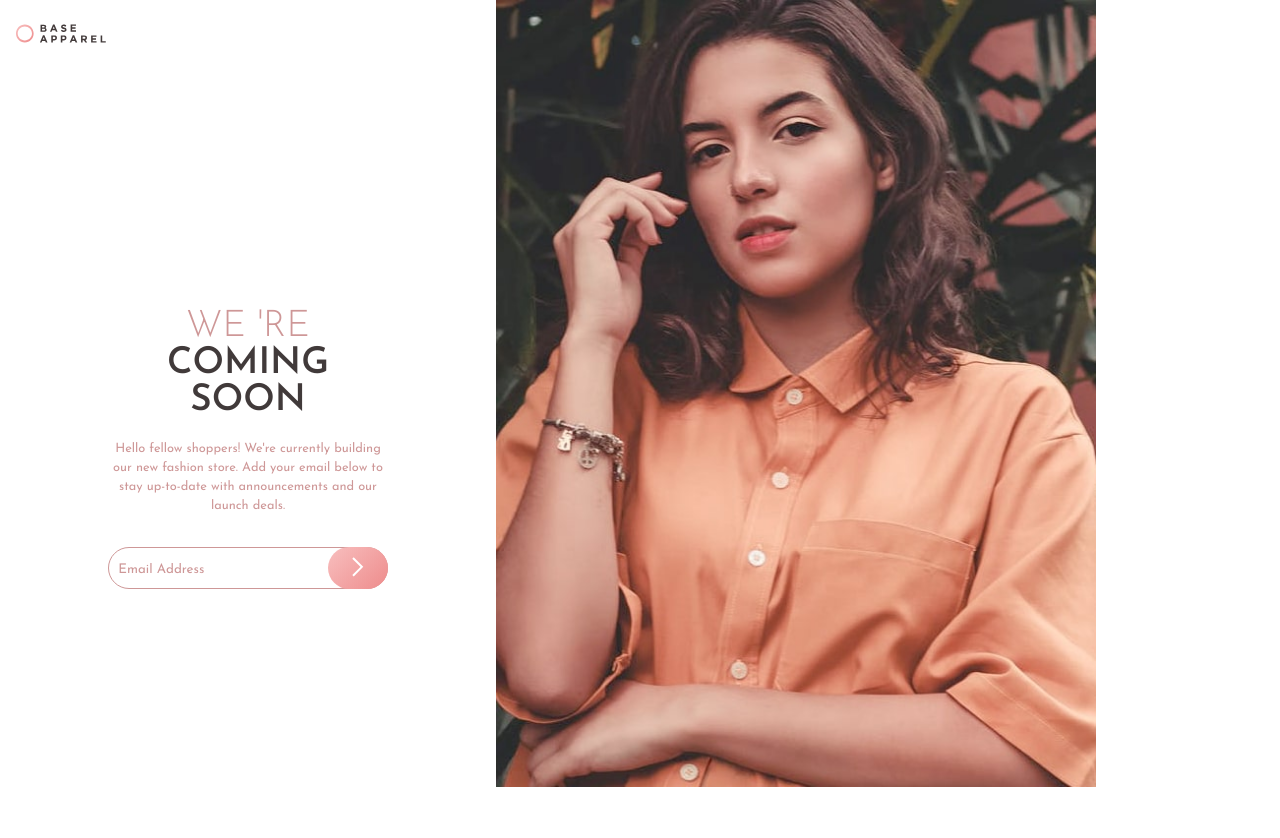
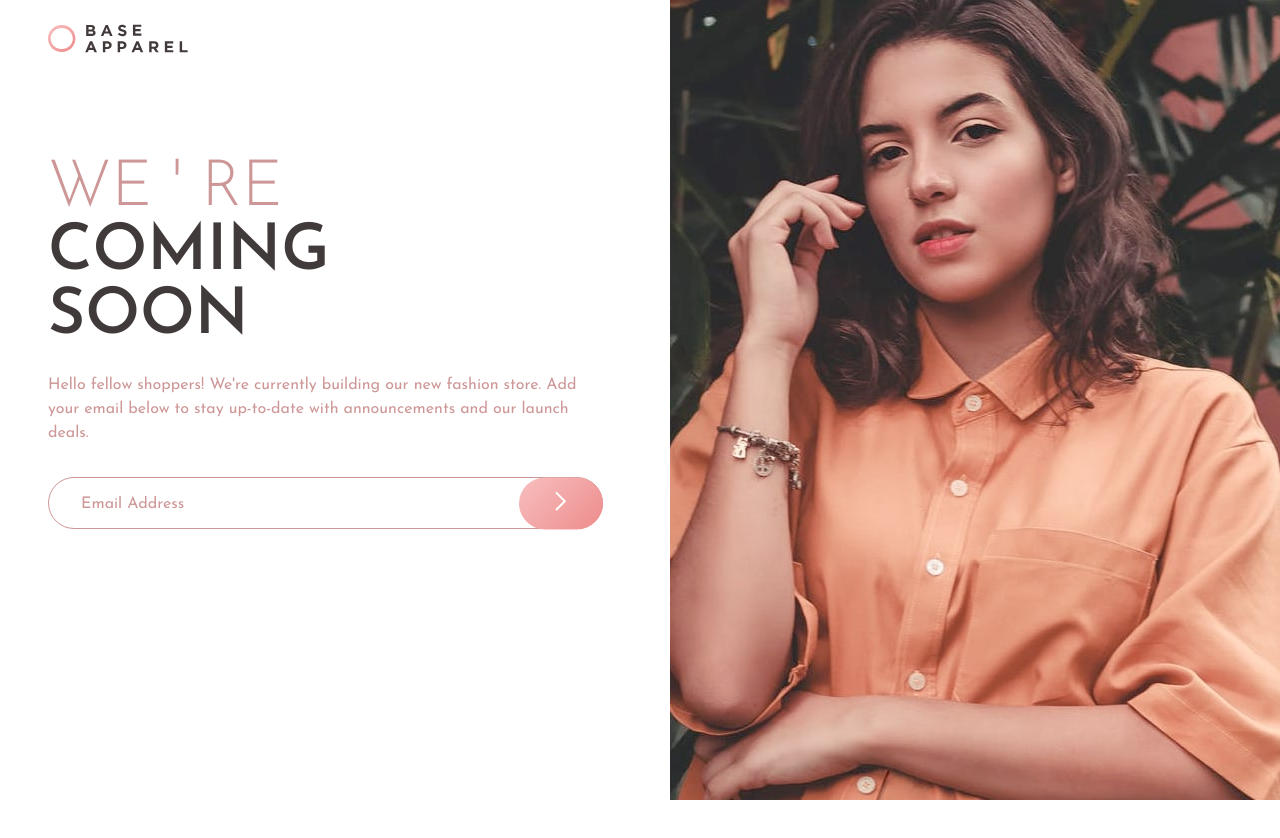
Before and after one commit to juanma1331/base-apparel-coming-soon, a website built with Vite: page index.html in a window 1280 px wide. Built offline with nearby package versions, Linux system fonts and the light colour scheme.

Commit message:
component finished

```diff
--- a/index.html
+++ b/index.html
@@ -28,12 +28,12 @@
     </style>
   </head>
   <body>
-    <section class="hero">
+    <section class="hero container">
       <div class="hero__logo hero__container">
         <img src="./src/images/logo.svg" alt="" />
       </div>
 
-      <img
+      <!-- <img
         class="hero__img hide-for-desktop"
         src="./src/images/hero-mobile.jpg"
         alt=""
@@ -42,11 +42,20 @@
         class="hero__img hide-for-mobile"
         src="./src/images/hero-desktop.jpg"
         alt=""
-      />
+      /> -->
+
+      <picture class="hero__img">
+        <source
+          srcset="./src/images/hero-desktop.jpg"
+          media="(min-width: 1024px)"
+          type="image/jpg"
+        />
+        <img src="./src/images/hero-mobile.jpg" alt="" />
+      </picture>
 
       <div class="hero__intro hero__container">
         <div class="hero__title">
-          <span>WE 'RE</span>
+          <span>WE ' RE</span>
           <span>COMING SOON</span>
         </div>
 
@@ -57,10 +66,16 @@
         </p>
 
         <form id="subscribe-form" action="" class="hero__email-form">
-          <input type="email" placeholder="Email Address" />
+          <input
+            id="email-input"
+            name="email"
+            type="email"
+            placeholder="Email Address"
+          />
           <button type="submit">
             <img src="./src/images/icon-arrow.svg" alt="" />
           </button>
+          <p id="email-error-msg">Please provide a valid email.</p>
         </form>
       </div>
     </section>
--- a/src/js/main.js
+++ b/src/js/main.js
@@ -0,0 +1,11 @@
+const emailForm = document.querySelector("#subscribe-form");
+const emailInput = document.querySelector("#email-input");
+const errorMsg = document.querySelector("#email-error-msg");
+
+emailForm.addEventListener("submit", (e) => {
+  e.preventDefault();
+  const inputValue = emailInput.value;
+  if (!inputValue.includes("@") || !inputValue.includes(".")) {
+    errorMsg.classList.toggle("invalid");
+  }
+});
--- a/src/scss/_01-settings.scss
+++ b/src/scss/_01-settings.scss
@@ -12,7 +12,7 @@ $fontBold: 600;
 
 /* Breakpoints */
 $breakpoints-up: (
-  "medium": 4em,
+  "medium": 40em,
   "large": 64em,
   "xlarge": 87.5em,
 );
--- a/src/scss/_02-general.scss
+++ b/src/scss/_02-general.scss
@@ -17,4 +17,5 @@ body {
   font-family: "Josefin Sans", sans-serif;
   font-weight: $fontRegular;
   font-size: 1rem;
+  overflow: hidden;
 }
--- a/src/scss/_03-hero.scss
+++ b/src/scss/_03-hero.scss
@@ -1,45 +1,99 @@
 .hero {
+  padding-bottom: 2em;
   @include apply-up(large) {
     display: grid;
     grid-template-areas:
       "logo image"
       "intro image";
+    padding-bottom: 0;
+    grid-template-rows: auto 800px;
+    grid-template-columns: 1fr 610px;
+    grid-column-gap: 4.2em;
+  }
+  @include apply-up(xlarge) {
+    grid-column-gap: 12em;
   }
 
-  padding-bottom: 2em;
   &__container {
-    padding-left: 1em;
-    padding-right: 1em;
+    padding-left: 2em;
+    padding-right: 2em;
+    @include apply-up(medium) {
+      padding-left: 10em;
+      padding-right: 10em;
+    }
+    @include apply-up(large) {
+      padding-left: 3em;
+      padding-right: 0;
+    }
+    @include apply-up(xlarge) {
+      padding-left: 10em;
+      padding-right: 0;
+    }
   }
 
   &__logo {
+    grid-area: logo;
     padding-top: 1.5em;
     padding-bottom: 1.5em;
-    grid-area: logo;
+
+    @include apply-up(large) {
+      max-width: 100%;
+    }
 
     img {
       width: 90px;
+      display: block;
+      @include apply-up(medium) {
+        margin: 0 auto;
+      }
+      @include apply-up(large) {
+        margin: 0;
+        width: 140px;
+      }
     }
   }
 
   &__img {
     grid-area: image;
+    img {
+      display: block;
+      margin: 0 auto;
+      width: 375px;
+      height: 250px;
+
+      @include apply-up(large) {
+        width: 610px;
+        height: 800px;
+      }
+    }
     @include apply-up(large) {
-      width: 600px;
+      max-width: 100%;
     }
   }
 
   &__intro {
     margin-top: 2.5em;
     grid-area: intro;
+
+    @include apply-up(large) {
+      margin-top: 5em;
+    }
   }
 
   &__title {
     text-align: center;
 
+    @include apply-up(large) {
+      text-align: left;
+    }
+
     > span {
       display: block;
       font-size: 2.3rem;
+
+      @include apply-up(large) {
+        font-size: 4rem;
+      }
 
       &:first-child {
         font-weight: $fontLight;
@@ -51,25 +105,30 @@
         margin: 0 auto;
         font-weight: $fontBold;
         color: $darkGrayishRed;
+
+        @include apply-up(large) {
+          margin: 0;
+        }
       }
     }
   }
 
   &__text {
-    max-width: 34ch;
-    text-align: center;
     margin-top: 1.5em;
-    margin-left: auto;
-    margin-right: auto;
     line-height: 1.5;
     font-size: 0.8rem;
     color: $desaturatedRed;
+    text-align: center;
+
+    @include apply-up(large) {
+      text-align: left;
+      font-size: 1rem;
+    }
   }
 
   &__email-form {
-    width: 280px;
     position: relative;
-    margin: 2em auto 0 auto;
+    margin: 2em 0;
 
     input[type="email"],
     button {
@@ -82,25 +141,49 @@
     input[type="email"] {
       width: 100%;
       height: 42px;
-      padding: 0.7em;
+      padding-left: 2em;
+      padding-right: 0.7em;
       border: 1px solid $desaturatedRed;
       border-radius: 50px;
       color: $desaturatedRed;
+      @include apply-up(large) {
+        height: 52px;
+        font-size: 1rem;
+      }
     }
     input[type="email"]:focus {
       outline: none;
       border: 2px solid $desaturatedRed;
     }
     button {
+      position: absolute;
+      right: 0;
+      top: 46%;
       height: 42px;
       width: 60px;
-      position: absolute;
-      right: 0;
-      top: 50%;
-      transform: translateY(-50%);
-
+      transform: translateY(-80%);
       border-radius: 50px;
       background: linear-gradient(135deg, hsl(0, 80%, 86%), hsl(0, 74%, 74%));
+      cursor: pointer;
+      @include apply-up(large) {
+        height: 52px;
+        width: 84px;
+        top: 50%;
+      }
+    }
+    button:hover {
+      box-shadow: 1px 10px 16px -16px rgba(0, 0, 0, 0.75);
+    }
+    p {
+      color: $desaturatedRed;
+      font-size: 1.1rem;
+      font-size: $fontRegular;
+      margin-top: 0.8em;
+      padding-left: 1.7em;
+      visibility: hidden;
+    }
+    .invalid {
+      visibility: visible;
     }
   }
 }
--- a/src/scss/_04-utilities.scss
+++ b/src/scss/_04-utilities.scss
@@ -1,11 +1,17 @@
+/* Container */
+.container {
+  max-width: map-get($breakpoints-up, xlarge);
+  margin: 0 auto;
+}
+
 .hide-for-mobile {
-  @include apply-down(medium) {
-    display: hidden;
+  @include apply-down(large) {
+    display: none;
   }
 }
 
 .hide-for-desktop {
-  @include apply-up(large) {
-    display: hidden;
+  @include apply-up(small) {
+    display: none;
   }
 }
```
Also changed, not shown: 1 other file.
